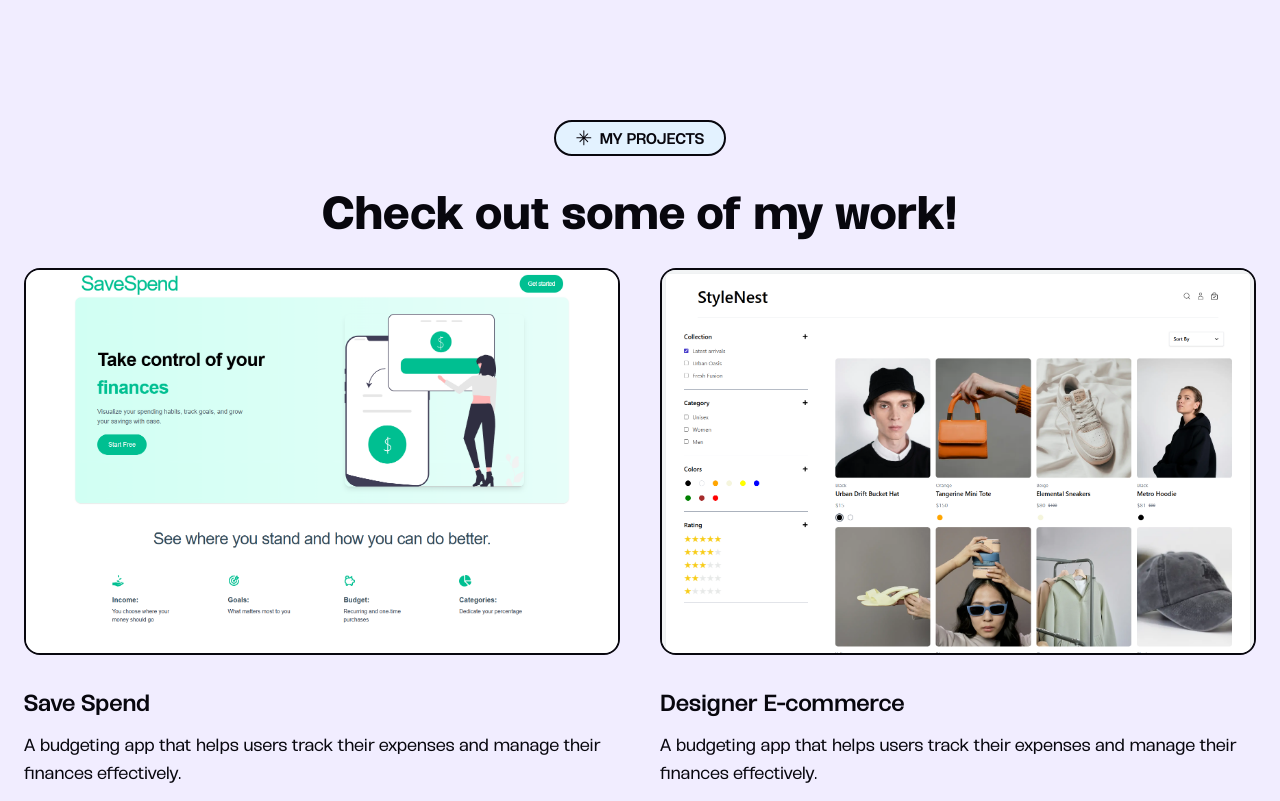
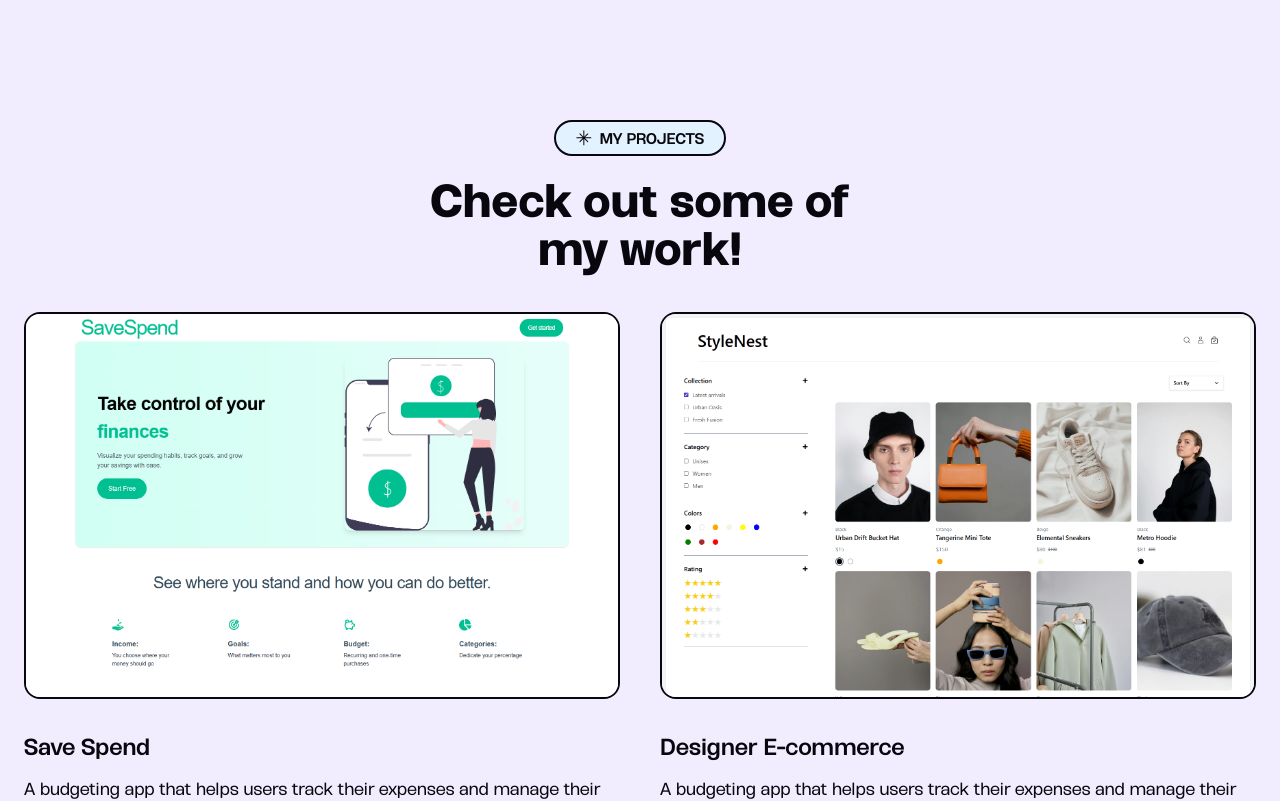
Before and after one commit to BenjaminBatres/Freelance-Portfolio, a Next.js app: page / in a window 1280 px wide. Shown: the part 900-1701 px from the top of the page. Built offline with nearby package versions, Linux system fonts and the light colour scheme.

Commit message:
implemented pricing section, created section header component, and updated nav links

```diff
--- a/src/app/components/Navbar.jsx
+++ b/src/app/components/Navbar.jsx
@@ -11,6 +11,10 @@ export default function Navbar() {
     {
       path: "#projects",
       name: "Projects",
+    },
+    {
+      path: "#pricing",
+      name: "Pricing",
     },
     {
       path: "#contact",
--- /dev/null
+++ b/src/app/components/PricingSection.jsx
@@ -0,0 +1,35 @@
+import React from 'react'
+import SectionHeader from './ui/SectionHeader'
+import PricingCard from './ui/PricingCard'
+
+export default function PricingSection() {
+    const pricingInfo = [
+        {
+            title: "Basic",
+            subTitle: "$200-$500",
+            description: "Transfer Ownership.",
+            perks: ["1–3 Pages (Home, About, Contact)", "Responsive Design", "Clean, modern UI", "1 round of revisions"],
+            bgColor: "#f3ffe3"
+        },
+        {
+            title: "Hosting/maintenance",
+            subTitle: "$20-$100/month",
+            description: 'I host and maintain your site.',
+            perks: ["Ongoing website monitoring (uptime checks)", "Bug fixes and issue resolution", "Minor updates and content edits", "Performance optimization (keep it fast)"],
+            bgColor: "#fde4f9"
+        },
+    ]
+  return (
+    <section id='pricing' className='py-30 px-6 border-b-2'>
+        <div className="max-w-7xl mx-auto">
+            <SectionHeader title={"My Plans"} subTitle={"Get started without guessing the cost. "}/>
+
+            <div className='grid md:grid-cols-2 gap-10 max-w-200 mx-auto'>
+                {pricingInfo.map((info, id) => (
+                    <PricingCard key={id} info={info} />
+                ))}
+            </div>
+        </div>
+    </section>
+  )
+}
--- a/src/app/components/ProjectsSection.jsx
+++ b/src/app/components/ProjectsSection.jsx
@@ -1,15 +1,13 @@
 "use client";
-import React, { useEffect, useRef } from "react";
-import { GoNorthStar } from "react-icons/go";
+import React from "react";
 // images
 import SaveSpend from "../assets/Save-spend.png";
 import Ecommerce from "../assets/e-commerce-project.png";
 import SummaristProject from "../assets/Summarist-project.png";
 import MarketProject from "../assets/Market-landing-project.png";
+
 import ProjectCard from "./ui/ProjectCard";
-// Framer motion
-import * as motion from "motion/react-client";
-import { useAnimation, useInView } from "motion/react";
+import SectionHeader from "./ui/SectionHeader";
 
 export default function ProjectsSection() {
   const projects = [
@@ -43,44 +41,11 @@ export default function ProjectsSection() {
     },
   ];
 
-  const containerRef = useRef(null);
-  const isInView = useInView(containerRef);
-  const mainControls = useAnimation();
-
-  useEffect(() => {
-    if (isInView) {
-      mainControls.start("visible");
-    }
-  }, [isInView]);
-
   return (
     <section id="projects" className="py-30 px-6 border-b-2">
       <div className="max-w-7xl mx-auto">
-        <motion.div
-          ref={containerRef}
-          animate={mainControls}
-          initial="hidden"
-          variants={{
-            hidden: { opacity: 0, y: 15 },
-            visible: {
-              opacity: 1,
-              y: 0,
-            },
-          }}
-          transition={{ delay: 0.5, duration: 0.5 }}
-        >
-          <div className="flex justify-center mb-8">
-            <h3 className="uppercase border-2 py-1 px-5 rounded-full flex items-center gap-2 font-medium bg-[#e3f2ff]">
-              <GoNorthStar />
-              My Projects
-            </h3>
-          </div>
-          <h2 className="text-center font-bold text-5xl mb-8">
-            Check out some of my work!
-          </h2>
-        </motion.div>
+        <SectionHeader title={"My projects"} subTitle={"Check out some of my work!"}/>
 
-        {/* Add scroll animations */}
         <div className="grid md:grid-cols-2 gap-x-10 gap-y-20">
           {projects.map((project, id) => (
             <ProjectCard key={id} project={project} />
--- a/src/app/components/ui/Menu.jsx
+++ b/src/app/components/ui/Menu.jsx
@@ -2,7 +2,6 @@
 import Link from "next/link";
 import React, { useEffect, useRef, useState } from "react";
 import { HiOutlineMenu } from "react-icons/hi";
-
 import { RiCloseLargeLine } from "react-icons/ri";
 
 export default function Menu({ links }) {
@@ -34,15 +33,20 @@ export default function Menu({ links }) {
       )}
 
       <div
-        ref={ref}
+        onClick={() => setIsOpen(false)}
         className={`fixed md:hidden left-0 transition-all top-30 duration-400 w-full h-screen bg-[#08070e]/55 ${isOpen ? "opacity-100" : "opacity-0 pointer-events-none"}`}
+      ></div>
+      <div
+        className={`fixed inset-0 top-30 transition-all duration-400 ${isOpen ? "opacity-100" : "opacity-0 pointer-events-none"}`}
       >
-        <div className="bg-[#fbf8ff] w-[95%] sm:max-w-175 mx-auto md:w-full px-7.5 py-5 rounded-b-md">
+        <div
+          className={`bg-[#fbf8ff] w-[95%] sm:max-w-175 mx-auto md:w-full px-7.5 py-5 rounded-b-md`}
+        >
           <ul className="space-y-5">
             {links.map((link, id) => (
               <li key={id}>
                 <Link
-                onClick={() => setIsOpen(false)}
+                  onClick={() => setIsOpen(false)}
                   href={link.path}
                   className="text-black font-medium text-lg hover:text-[#8e83ed] transition-colors duration-300"
                 >
--- /dev/null
+++ b/src/app/components/ui/PricingCard.jsx
@@ -0,0 +1,27 @@
+import React from "react";
+import { GiCheckMark } from "react-icons/gi";
+
+export default function PricingCard({ info }) {
+  return (
+    <div className="border-2 rounded-[20px] py-12 md:py-15 px-10 flex flex-col items-center">
+      <div
+        className="py-1.5 px-3.75 border-2 rounded-full font-bold uppercase mb-6"
+        style={{ backgroundColor: info.bgColor }}
+      >
+        {info.title}
+      </div>
+      <h2 className="text-3xl sm:text-[40px] font-medium text-center mb-4">
+        {info.subTitle}
+      </h2>
+      <p className="text-lg font-light mb-6">{info.description}</p>
+      <div className="space-y-2">
+        {info.perks.map((perk) => (
+          <div className="flex gap-2">
+            <GiCheckMark className="mt-1 text-lg" />
+            <div className="text-lg">{perk}</div>
+          </div>
+        ))}
+      </div>
+    </div>
+  );
+}
--- /dev/null
+++ b/src/app/components/ui/SectionHeader.jsx
@@ -0,0 +1,42 @@
+'use client'
+import React, { useEffect, useRef } from "react";
+import * as motion from "motion/react-client";
+import { GoNorthStar } from "react-icons/go";
+import { useAnimation, useInView } from "motion/react";
+
+export default function SectionHeader({ title, subTitle }) {
+    const containerRef = useRef(null);
+  const isInView = useInView(containerRef);
+  const mainControls = useAnimation();
+
+  useEffect(() => {
+    if (isInView) {
+      mainControls.start("visible");
+    }
+  }, [isInView]);
+  return (
+    <motion.div
+      ref={containerRef}
+      animate={mainControls}
+      initial="hidden"
+      variants={{
+        hidden: { opacity: 0, y: 15 },
+        visible: {
+          opacity: 1,
+          y: 0,
+        },
+      }}
+      transition={{ delay: 0.5, duration: 0.5 }}
+    >
+      <div className="flex justify-center mb-5">
+        <h3 className="uppercase border-2 py-1 px-5 rounded-full flex items-center gap-2 font-medium bg-[#e3f2ff]">
+          <GoNorthStar />
+          {title}
+        </h3>
+      </div>
+      <h2 className="text-center font-bold text-[40px]/10 sm:text-5xl mb-10 max-w-md mx-auto">
+        {subTitle}
+      </h2>
+    </motion.div>
+  );
+}
--- a/src/app/page.jsx
+++ b/src/app/page.jsx
@@ -4,6 +4,7 @@ import HeroSection from "./components/HeroSection";
 import ProjectsSection from "./components/ProjectsSection";
 import ContactSection from "./components/ContactSection";
 import Footer from "./components/Footer";
+import PricingSection from "./components/PricingSection";
 
 export default function Home() {
   return (
@@ -11,6 +12,7 @@ export default function Home() {
       <Navbar />
       <HeroSection />
       <ProjectsSection />
+      <PricingSection />
       <ContactSection />
       <Footer />
     </>
```
